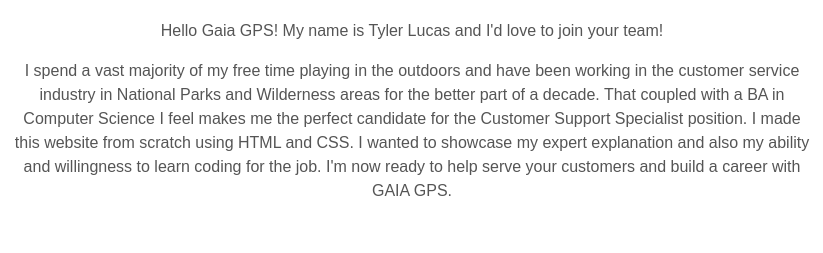
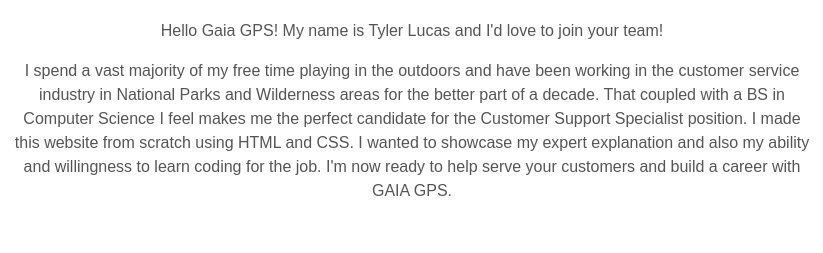
Before and after one commit to tylerlucasgaia/tylerlucasgaia.github.io, a plain HTML site: page about.html in a window 1280 px wide. Shown: the part 471-724 px from the top of the page, 228-1051 px from the left. Drawn offline with Linux system fonts and the light colour scheme.

Commit message:
Update about.html

```diff
--- a/about.html
+++ b/about.html
@@ -24,7 +24,7 @@
          <div class="about-content">
            <p>Hello Gaia GPS! My name is Tyler Lucas and I'd love to join your team!</p>
            <p>I spend a vast majority of my free time playing in the outdoors and have been working in the customer service industry in National Parks and Wilderness areas for the better part of a decade.
-             That coupled with a BA in Computer Science I feel makes me the perfect candidate for the Customer Support Specialist position.
+             That coupled with a BS in Computer Science I feel makes me the perfect candidate for the Customer Support Specialist position.
              I made this website from scratch using HTML and CSS.
              I wanted to showcase my expert explanation and also my ability and willingness to learn coding for the job.
              I'm now ready to help serve your customers and build a career with GAIA GPS.
```
